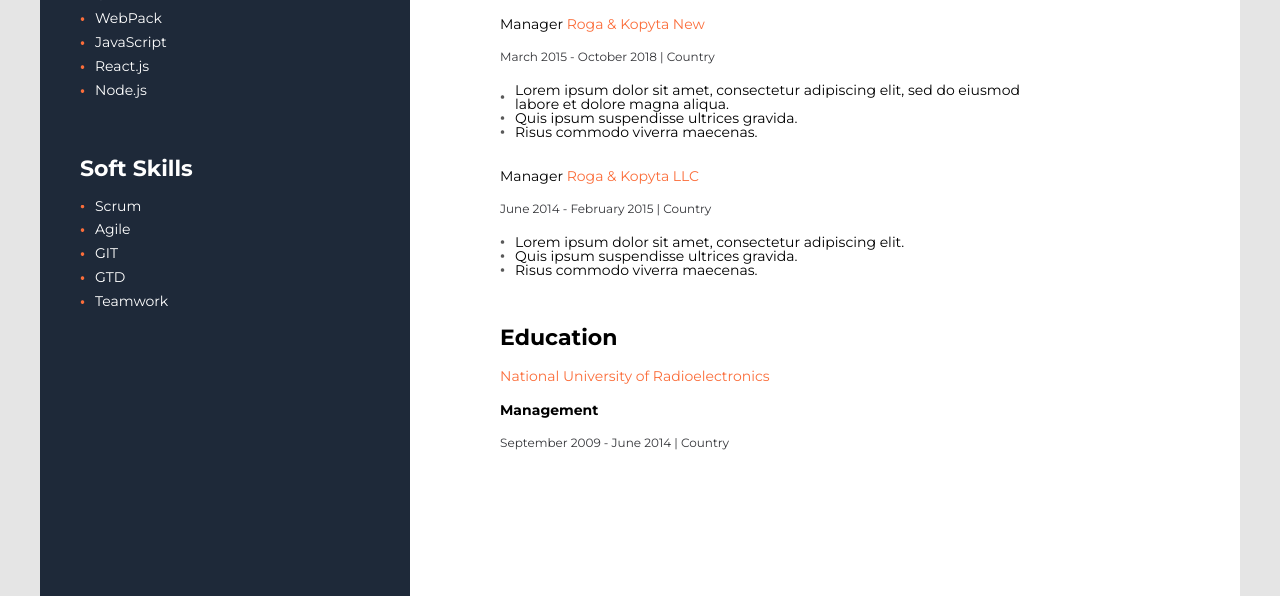
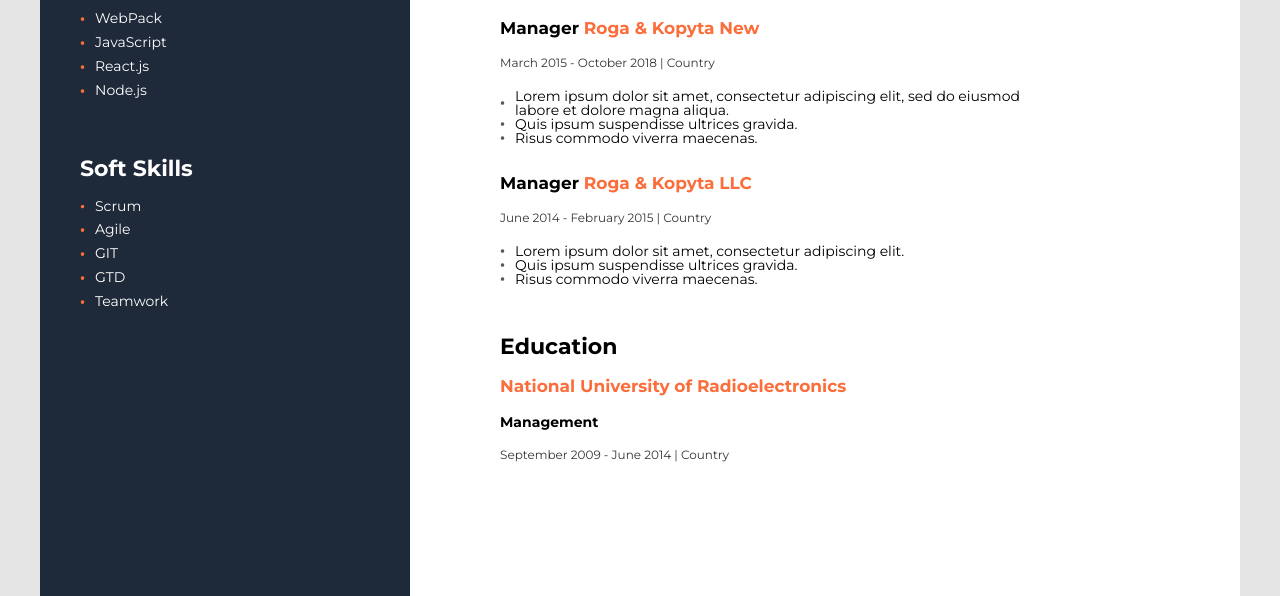
Before and after one commit to vladosi1/Summary, a plain HTML site: page index.html in a window 1280 px wide. Shown: the part 741-1337 px from the top of the page. Drawn offline with Linux system fonts and the light colour scheme.

```diff
--- a/CSS/main.css
+++ b/CSS/main.css
@@ -196,6 +196,8 @@ body {
 }
 .mainBox__SecondContainer__subtitles2 {
 	margin-top: 30px;
+	font-weight: bold;
+	font-size: 17px;
 }
 .data {
 	margin-top: 20px;
@@ -216,6 +218,8 @@ body {
 
 span {
 	color: #FB6D3A;
+	font-weight: bold;
+	font-size: 17px;
 }
 
 .Education{
```
